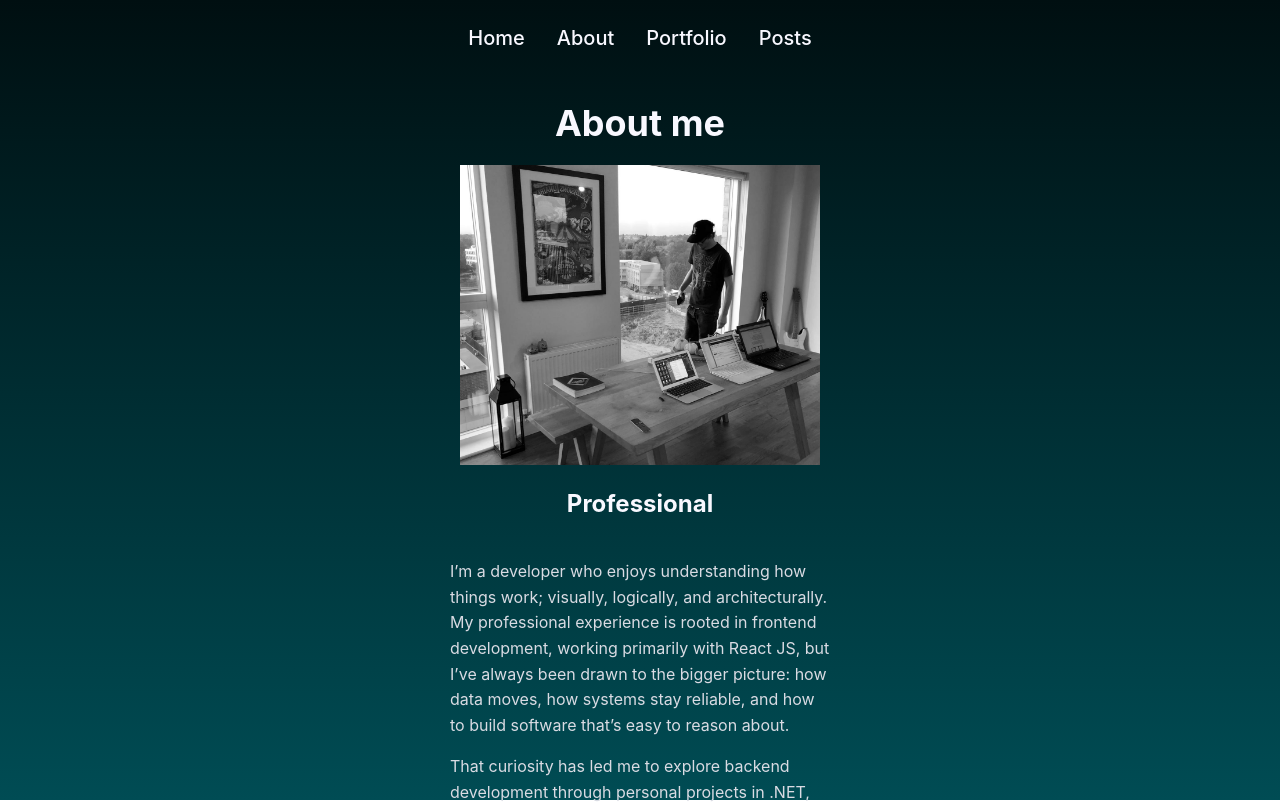
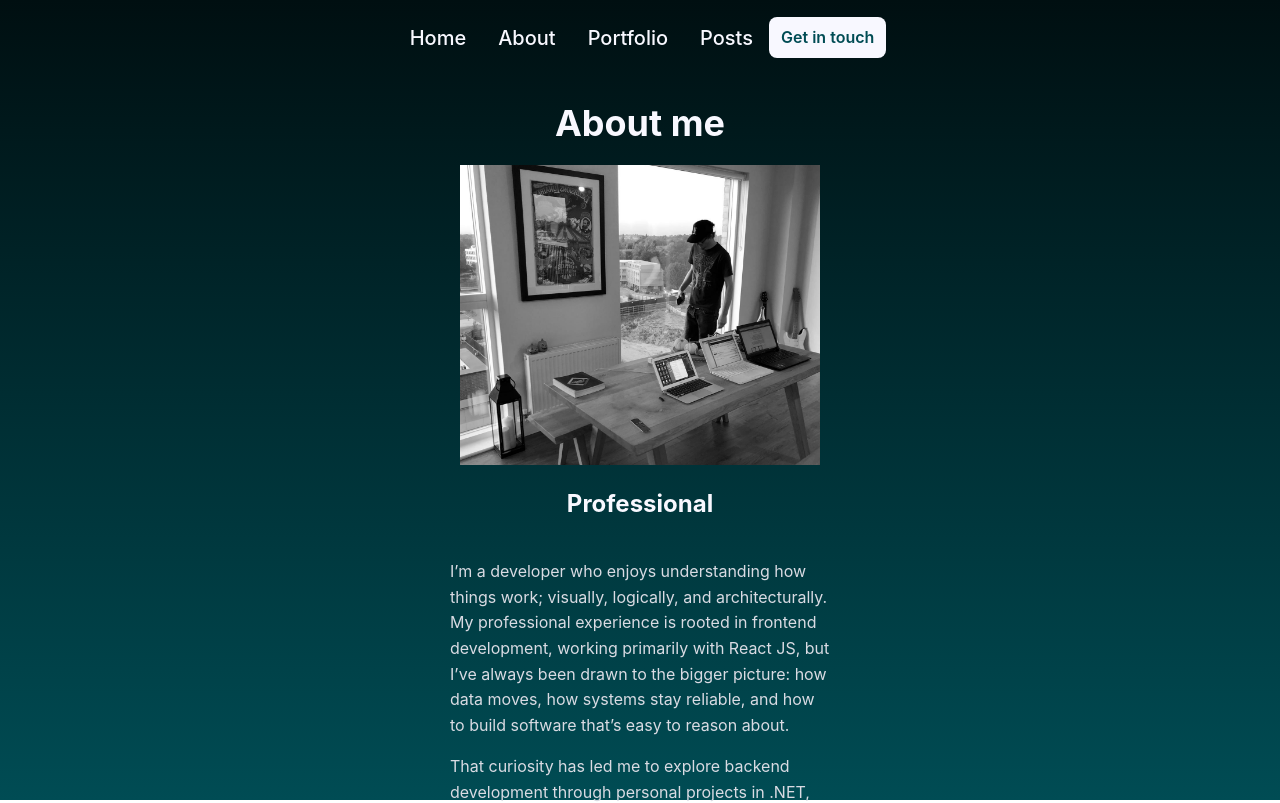
Before and after one commit to HalfElfAlistair/halfelfalistair.github.io, a React (Vite) app: page /about in a window 1280 px wide. Shown: the top 803 px of the page. Built offline with nearby package versions, Linux system fonts and the light colour scheme.

Commit message:
adding vertical nav to dropdown when using smaller screen widths

```diff
--- a/src/app.css
+++ b/src/app.css
@@ -95,6 +95,56 @@
     left: 0;
 }
 
+.nav-dropdown {
+    width: 100%;
+    position: fixed;
+    left: 0;
+    top: 75px;
+    height: 100%;
+}
+
+.nav-dropdown-green {
+    background: linear-gradient(180deg, rgba(0, 15, 17, 1) 0%, rgba(0, 76, 84, 1) 100%);
+}
+
+.nav-dropdown-white {
+    background-color: #F8F8FF;
+}
+
+.nav-content-vertical {
+    padding: 24px 16px 0;
+    display: flex;
+    justify-content: start;
+    flex-wrap: wrap;
+    align-content: start;
+}
+
+.nav-content-horizontal {
+    display: flex;
+    align-items: center;
+}
+
+.nav-links-vertical {
+    display: flex;
+    flex-wrap: wrap;
+}
+
+.nav-link {
+    width: 100%;
+    padding: 12px 0;
+    margin-top: 20px;
+    font-size: 18px;
+}
+
+.nav-link-green {
+    color: #F8F8FF;
+}
+
+.nav-link-white {
+    color: #004C54;
+    border-bottom: solid 1px #EBEBFF;
+}
+
 footer {
     background-color: #004C54;
     padding: 16px 16px 48px;
@@ -131,17 +181,17 @@
     transition: background-color 0.7s ease, color 0.7s ease;
 }
 
-.transparentNav a {
+.transparentNav .nav-link {
     color: #F8F8FF;
 }
 
 .opaqueNav {
     background-color: #F8F8FF;
-    box-shadow: 0 3px 10px rgb(0 0 0 / 0.4);
+    box-shadow: 0 6px 10px rgb(0 0 0 / 0.1);
     transition: background-color 0.7s ease, color 0.7s ease;
 }
 
-.opaqueNav a {
+.opaqueNav .nav-link {
     color: #004C54;
 }
 
@@ -306,15 +356,36 @@
     padding-top: 16px;
 }
 
-.btn {
+.btn,
+.btn-green {
     font-size: 16px;
     font-weight: 600;
-    background-color: #F8F8FF;
-    color: #004C54;
     padding: 8px 12px;
     border-radius: 8px;
     text-decoration: none;
     height: fit-content;
+}
+
+.btn {
+    background-color: #F8F8FF;
+    color: #004C54;
+}
+
+.btn:hover {
+    background: transparent;
+    border: solid 2px #F8F8FF;
+    color: #F8F8FF;
+}
+
+.btn-green {
+    background-color: #004C54;
+    color: #F8F8FF;
+}
+
+.btn-green:hover {
+    background: #F8F8FF;
+    border: solid 2px #004C54;
+    color: #004C54;
 }
 
 .one-link {
--- a/src/components/Nav.jsx
+++ b/src/components/Nav.jsx
@@ -1,32 +1,19 @@
 import { Hamburger } from '../icons/Hamburger';
+import { Cross } from '../icons/Cross';
 import { useState, useEffect } from 'react';
+import { NavContent } from './NavContent';
 
 export const Nav = () => {
-    const navLinks = [
-        'Home',
-        'About',
-        'Portfolio',
-        'Posts'
-    ]
-    // const navLinks = [
-    //     {
-    //         text: "Home",
-    //         // path: "/"
-    //     },
-    //     {
-    //         text: "About",
-    //         // path: "/about"
-    //     },
-    //     {
-    //         text: "Portfolio",
-    //         // path: "/portfolio"
-    //     },
-    //     {
-    //         text: "Posts",
-    //         // path: "/Posts"
-    //     },
-    // ]
-    const [hamburgerOpen, setHamburgerOpen] = useState(false);
+    const [NavDropdownOpen, setNavDropdownOpen] = useState(false);
+
+    const toggleNavDropdown = () => {
+        setNavDropdownOpen(!NavDropdownOpen);
+    }
+
+    const closeNav = () => {
+        setNavDropdownOpen(false);
+    }
+
     const [screenWidth, setScreenWidth] = useState(window.innerWidth);
     const handleResize = () => {
         setScreenWidth(window.innerWidth);
@@ -54,46 +41,41 @@
     }, []);
 
     return (
+        <>
             <nav className={`${displayTextLinks ? "nav-with-links" : "nav-with-burger"} ${opaqueNav ? "opaqueNav" : "transparentNav"}`}>
+                <div className="">
                     {
                         displayTextLinks ? (
-                    navLinks.map(text => {
-                        return (
-                            <a key={text} href={text === "Home" ? "/" : `/${text.toLowerCase()}`} className="nav-link">{text}</a>
-                        )
-                    })
+                            <NavContent
+                                horizontal={true}
+                                opaqueNav={opaqueNav}
+                                closeNav={closeNav}
+                            />
                         ) : (
                             <button
                                 className="btn-transparent hamburger-container"
-                        onClick={() => console.log('toggle nav menu')}
+                                onClick={() => toggleNavDropdown()}
                             >
+                                {NavDropdownOpen ? (
+                                    <Cross fillColour={opaqueNav ? "#004C54" : "#F8F8FF"} />
+                                ) : (
                                     <Hamburger fillColour={opaqueNav ? "#004C54" : "#F8F8FF"} />
+                                )}
+
                             </button>
                         )
                     }
+                </div>
             </nav>
-
-    )
-
-    return (
-        <nav className={hamburgerOpen ? 'navVertical' : 'navHorizontal'} id="menu">
-
-            {screenWidth < 400 && (
-                <div className='hamContainer'>
-                    <button className='btnTransparent hamButton' onClick={() => setHamburgerOpen(!hamburgerOpen)}>
-                        <Hamburger fillColour={hamburgerOpen ? '#F1F5F2' : '#C0C0C0'} />
-                    </button>
-                </div>
-
-            )}
-
-            {((screenWidth >= 400) || hamburgerOpen) && (
-                <div className={screenWidth < 400 ? 'verticalLinks' : 'horizontalLinks'}>
-                    {navLinks.map(text => {
-                        return <a key={text} href={`#${text.toLocaleLowerCase()}`} className={screenWidth < 400 && 'verticalLink'}>{text}</a>
-                    })}
+            {NavDropdownOpen && (
+                <div className={`nav-dropdown ${opaqueNav ? "nav-dropdown-white" : "nav-dropdown-green"}`}>
+                    <NavContent
+                        horizontal={false}
+                        opaqueNav={opaqueNav}
+                        closeNav={closeNav}
+                    />
                 </div>
             )}
-        </nav>
+        </>
     )
 }
```
Lines whose indentation alone changed are shown as unchanged.
